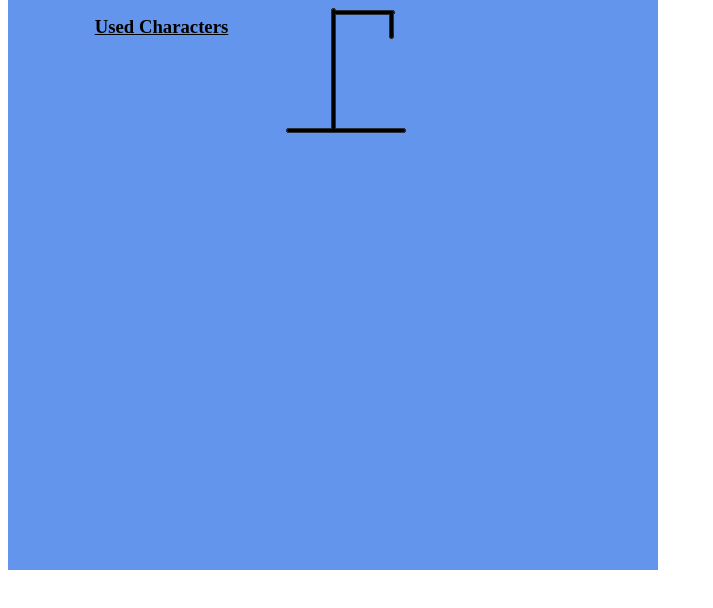
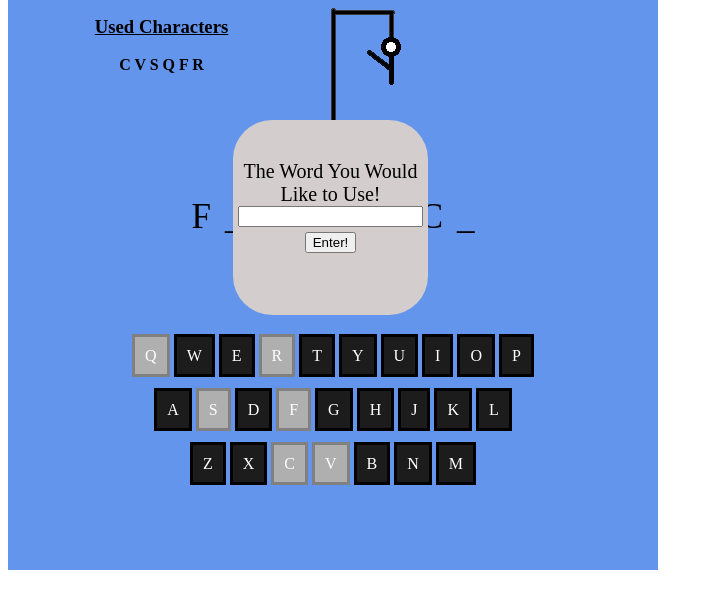
Before and after one commit to jsvitana/HangManJS, a plain HTML site: page index.html in a window 1280 px wide. Shown: the part 88-696 px from the top of the page, without its empty margins (0-713 px from the left). Drawn offline with Linux system fonts and the light colour scheme.

Commit message:
Added almost all of the CSS HTML needed

```diff
--- a/css/hangman.css
+++ b/css/hangman.css
@@ -8,6 +8,24 @@
     overflow: hidden;
     color: #fff;
     background-color: cornflowerblue;
+}
+
+/* The Modal */
+#gameBoard .theModal.on{
+    position: absolute;
+    margin-top: 200px;
+    margin-left: 225px;
+    height:30%;
+    width:30%;
+    z-index: 1;
+    background-color: rgb(211, 205, 205);
+    border-radius: 20%;
+}
+#gameBoard .theModal.on .content {
+    color: black;
+    font-size: 20px;
+    text-align: center;
+    margin-top: 40px;
 }
 
 /* Header */
@@ -23,19 +41,64 @@
 #gameBoard .usedCharacters {
     position: absolute;
     width: 307px;
-    text-decoration: underline black;
-}
-#gameBoard .usedCharacters .usedCharacterHeader {
     color:black;
     text-align: center;
 }
+#gameBoard .usedCharacters .usedCharacterHeader {
+    text-decoration: underline;
+}
+#gameBoard .usedCharacters .usedCharactersLetters {
+    font-weight: bold;
+}
 
-/*  */
-#gameBoard .hangPicHide {
+/* Hangman Picture*/
+#gameBoard .hangPic {
     position: absolute;
     margin-left: 700px;
 }
-#gameBoard .hangPicShow {
-    position: absolute;
+#gameBoard .hangPic.show {
     margin-left: 267px;
 }
+
+/* the Actual Word */
+#gameBoard .theWord {
+    position:absolute;
+    width: 100%;
+    margin-top:200px;
+    text-align:center;
+}
+#gameBoard .theWord .theWordLetter {
+    color: black;
+    font-size: 35px;
+    padding: 5px;
+}
+
+/* The Keyboard */
+#gameBoard .keyboard {
+    position: absolute;
+    margin-top: 350px;
+    height: 100px;
+    width:100%;
+    text-align: center;
+}
+#gameBoard .keyboard .key.unused {
+    border: solid black;
+    background-color: rgb(29, 28, 28);
+    padding: 10px;
+    margin-bottom: 20px;
+    cursor: pointer;
+    user-select: none;
+}
+#gameBoard .keyboard .key.used {
+    border: solid gray;
+    background-color: rgb(175, 175, 175);
+    padding: 10px;
+    margin-bottom: 20px;
+    user-select: none;
+}
+#gameBoard .keyboard .key.unused:hover {
+    background-color:rgb(128, 124, 124)
+}
+#gameBoard .keyboard .key.unused:active {
+    background-color: #fff;
+}
--- a/index.html
+++ b/index.html
@@ -4,22 +4,85 @@
 </head>
 <body>
     <div id="gameBoard">
+        <div class="theModal on">
+            <div class="content">
+                <label>The Word You Would Like to Use!</label>
+                <input type="text">
+                <button style="margin:5px;">Enter!</button>
+            </div>
+        </div>
+
         <div class="header">
             <h1>Welcome To Hangman!</h1>
         </div>
 
+        <!-- Used Character Section -->
         <div class="usedCharacters">
             <h3 class="usedCharacterHeader">Used Characters</h3>
+            <div class="usedCharactersLetters">C V S Q F R</div>
         </div>
 
-        <img class="hangPicShow" src="./media/hangmanPole.png">
-        <img class="hangPicHide" src="./media/hangmanPole2.png">
-        <img class="hangPicHide" src="./media/hangmanPole3.png">
-        <img class="hangPicHide" src="./media/hangmanPole4.png">
-        <img class="hangPicHide" src="./media/hangmanPole5.png">
-        <img class="hangPicHide" src="./media/hangmanPole6.png">
-        <img class="hangPicHide" src="./media/hangmanPole7.png">
+        <!-- Hangman Picture Section -->
+        <img class="hangPic show" src="./media/hangmanPole.png">
+        <img class="hangPic show" src="./media/hangmanPole2.png">
+        <img class="hangPic show" src="./media/hangmanPole3.png">
+        <img class="hangPic show" src="./media/hangmanPole4.png">
+        <img class="hangPic hide" src="./media/hangmanPole5.png">
+        <img class="hangPic hide" src="./media/hangmanPole6.png">
+        <img class="hangPic hide" src="./media/hangmanPole7.png">
 
-        <!--<div>Click Here</div>-->
+        <!-- The Actual Word Section -->
+        <div class="theWord">
+            <span class="theWordLetter">F</span>
+            <span class="theWordLetter">_</span>
+            <span class="theWordLetter">R</span>
+            <span class="theWordLetter">_</span>
+            <span class="theWordLetter">_</span>
+            <span class="theWordLetter">_</span>
+            <span class="theWordLetter">_</span>
+            <span class="theWordLetter">C</span>
+            <span class="theWordLetter">_</span>
+        </div>
+
+        <!-- The Keyboard Section -->
+        <div class="keyboard">
+            <span class="key used">Q</span>
+            <span class="key unused">W</span>
+            <span class="key unused">E</span>
+            <span class="key used">R</span>
+            <span class="key unused">T</span>
+            <span class="key unused">Y</span>
+            <span class="key unused">U</span>
+            <span class="key unused">I</span>
+            <span class="key unused">O</span>
+            <span class="key unused">P</span>
+            <br><br><br>
+            <span class="key unused">A</span>
+            <span class="key used">S</span>
+            <span class="key unused">D</span>
+            <span class="key used">F</span>
+            <span class="key unused">G</span>
+            <span class="key unused">H</span>
+            <span class="key unused">J</span>
+            <span class="key unused">K</span>
+            <span class="key unused">L</span>
+            <br><br><br>
+            <span class="key unused">Z</span>
+            <span class="key unused">X</span>
+            <span class="key used">C</span>
+            <span class="key used">V</span>
+            <span class="key unused">B</span>
+            <span class="key unused">N</span>
+            <span class="key unused">M</span>
+        </div>
     </div>
 </body>
+
+<script>
+    function checkLetter() { //Make this listen for a unused key click
+        nextPic = document.getElementsByClassName("hide")[0];
+        nextPic.classList.remove("hide");
+        nextPic.classList.add("show");
+    }
+
+</script>
```
